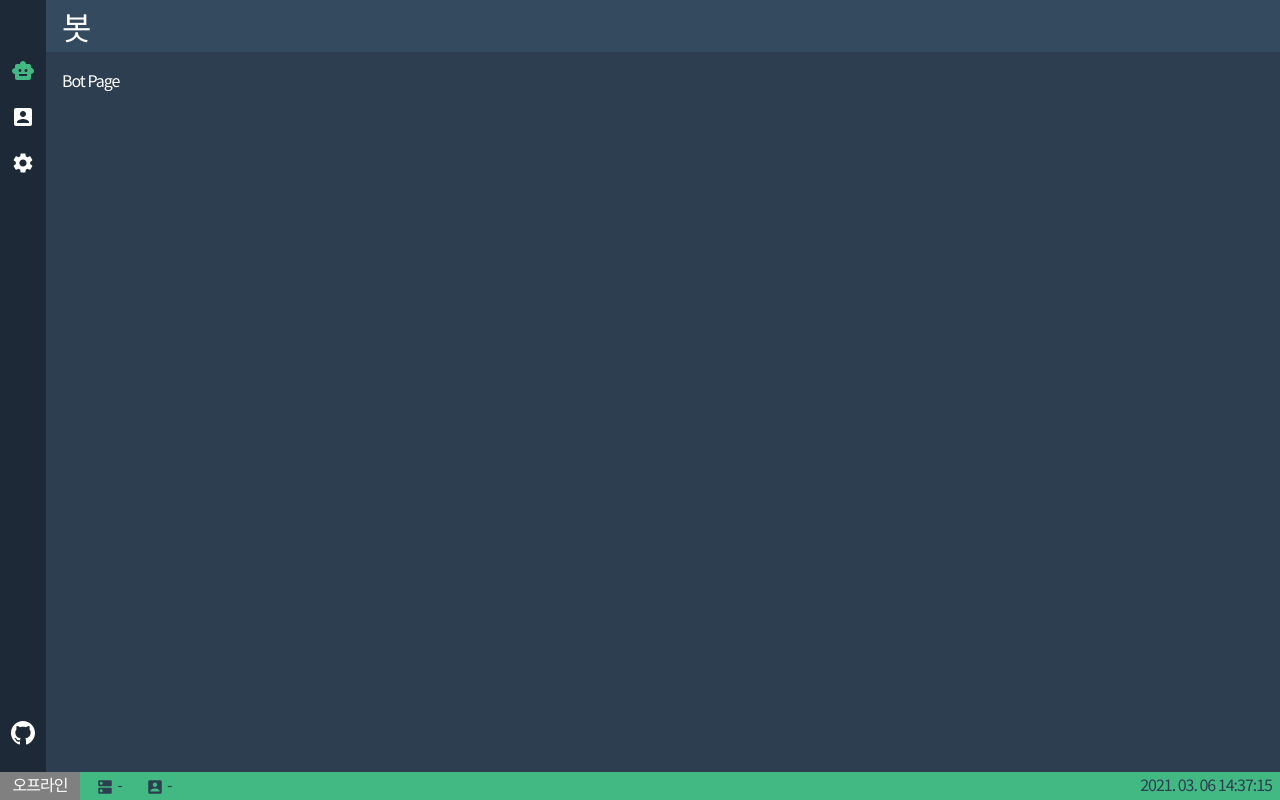
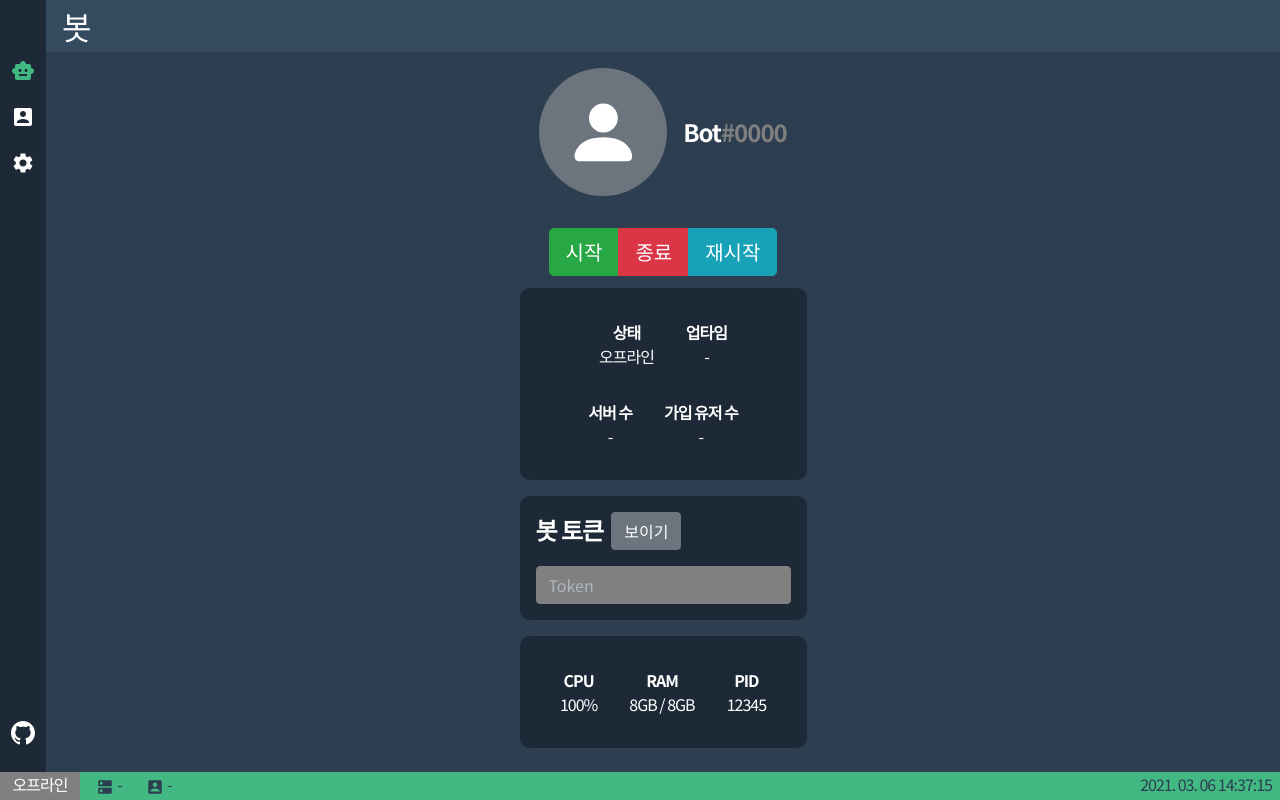
Before and after one commit to minibox24/easygamebot, a Vue app in the folder webdev/: page / in a window 1280 px wide. Built offline with nearby package versions, Linux system fonts and the light colour scheme.

Commit message:
feat(web): bot page

```diff
--- a/webdev/src/views/Bot.vue
+++ b/webdev/src/views/Bot.vue
@@ -1,14 +1,204 @@
 <template>
   <div id="bot">
-    Bot Page
+    <div class="profile">
+      <b-avatar class="mr-3" :src="this.$store.state.discord.avatar" size="128px"/>
+      <span class="discord-name">{{ this.$store.state.discord.name }}</span>
+      <span class="discord-tag">#{{ this.$store.state.discord.tag }}</span>
+      <span class="botname">({{ this.$store.state.botname }})</span>
+    </div>
+    <div class="buttons mt-3">
+      <b-button-group size="lg">
+        <b-button variant="success">시작</b-button>
+        <b-button variant="danger">종료</b-button>
+        <b-button variant="info">재시작</b-button>
+      </b-button-group>
+    </div>
+    <div class="boxes mt-1">
+      <div class="box status-box">
+        <div class="box-column">
+          <div class="box-info">
+            <span class="info-name">상태</span>
+            <span>{{ convertStatusNum(this.$store.state.status) }}</span>
+          </div>
+          <div class="box-info">
+            <span class="info-name">업타임</span>
+            <span>-</span>
+          </div>
+        </div>
+        <div class="box-column">
+          <div class="box-info">
+            <span class="info-name">서버 수</span>
+            <span>{{ this.$store.state.servers }}</span>
+          </div>
+          <div class="box-info">
+            <span class="info-name">가입 유저 수</span>
+            <span>{{ this.$store.state.users }}</span>
+          </div>
+        </div>
+      </div>
+      <div style="display: flex" class="flex-column">
+        <div class="box token-box">
+          <div>
+            <span class="info-name">봇 토큰</span>
+            <b-button>보이기</b-button>
+          </div>
+          <b-form-input id="token" placeholder="Token"/>
+        </div>
+        <div style="display: flex" class="box flex-row">
+          <div class="box-info">
+            <span class="info-name">CPU</span>
+            <span>{{ cpu }}</span>
+          </div>
+          <div class="box-info">
+            <span class="info-name">RAM</span>
+            <span>{{ ram }}</span>
+          </div>
+          <div class="box-info">
+            <span class="info-name">PID</span>
+            <span>{{ pid }}</span>
+          </div>
+        </div>
+      </div>
+    </div>
   </div>
 </template>
 
 <script>
 export default {
+  data () {
+    return {
+      cpu: '100%',
+      ram: '8GB / 8GB',
+      pid: '12345'
+    }
+  },
   mounted () {
+    window.sans = this
     this.$store.commit('setTitle', '봇')
     this.$store.commit('setActivate', this.$route.name)
+  },
+  methods: {
+    convertStatusNum (num) {
+      switch (num) {
+        case 0:
+          return '오프라인'
+        case 1:
+          return '온라인'
+        default:
+          return '오류'
+      }
+    }
   }
 }
 </script>
+
+<style>
+#bot {
+  display: flex;
+  min-height: 100%;
+  flex-direction: column;
+  align-items: center;
+  justify-content: center;
+}
+
+.boxes {
+  display: flex;
+  flex-direction: column;
+}
+
+.box {
+  display: inline-block;
+  flex-direction: column;
+  border-radius: 10px;
+  background: #1D2936;
+  margin: .5rem;
+  padding: 1rem;
+  justify-content: center;
+}
+
+.status-box {
+  width: auto;
+}
+
+.box-column {
+  display: flex;
+  justify-content: center;
+}
+
+.box-info {
+  display: flex;
+  flex-direction: column;
+  text-align: center;
+  margin: 1rem;
+}
+
+.info-name {
+  font-weight: bold;
+}
+
+.profile {
+  display: flex;
+  align-items: center;
+  font-weight: bold;
+  font-size: 1.5rem;
+  margin-bottom: 1rem;
+}
+
+.discord-tag {
+  color: gray;
+}
+
+.botname {
+  display: none;
+}
+
+.token-box > div {
+  display: flex;
+}
+
+.token-box > div > span {
+  font-size: 1.5rem;
+  margin-right: .5rem;
+}
+
+#token {
+  margin-top: 1rem;
+  border-color: gray;
+  background: gray;
+  color: white;
+}
+
+#token::placeholder {
+  color: #adb5bd;
+}
+
+@media ( min-width: 1350px ) {
+  .boxes {
+    display: flex;
+    flex-direction: row;
+  }
+
+  .status-box {
+    width: 400px;
+  }
+
+  #token {
+    min-width: 40rem;
+  }
+
+  .profile {
+    font-size: 3rem;
+  }
+
+  .botname {
+    display: inline;
+    font-weight: normal;
+    margin-left: .5rem;
+    font-size: 1.5rem;
+  }
+
+  .box-info {
+    font-size: 2rem;
+  }
+}
+</style>
```
